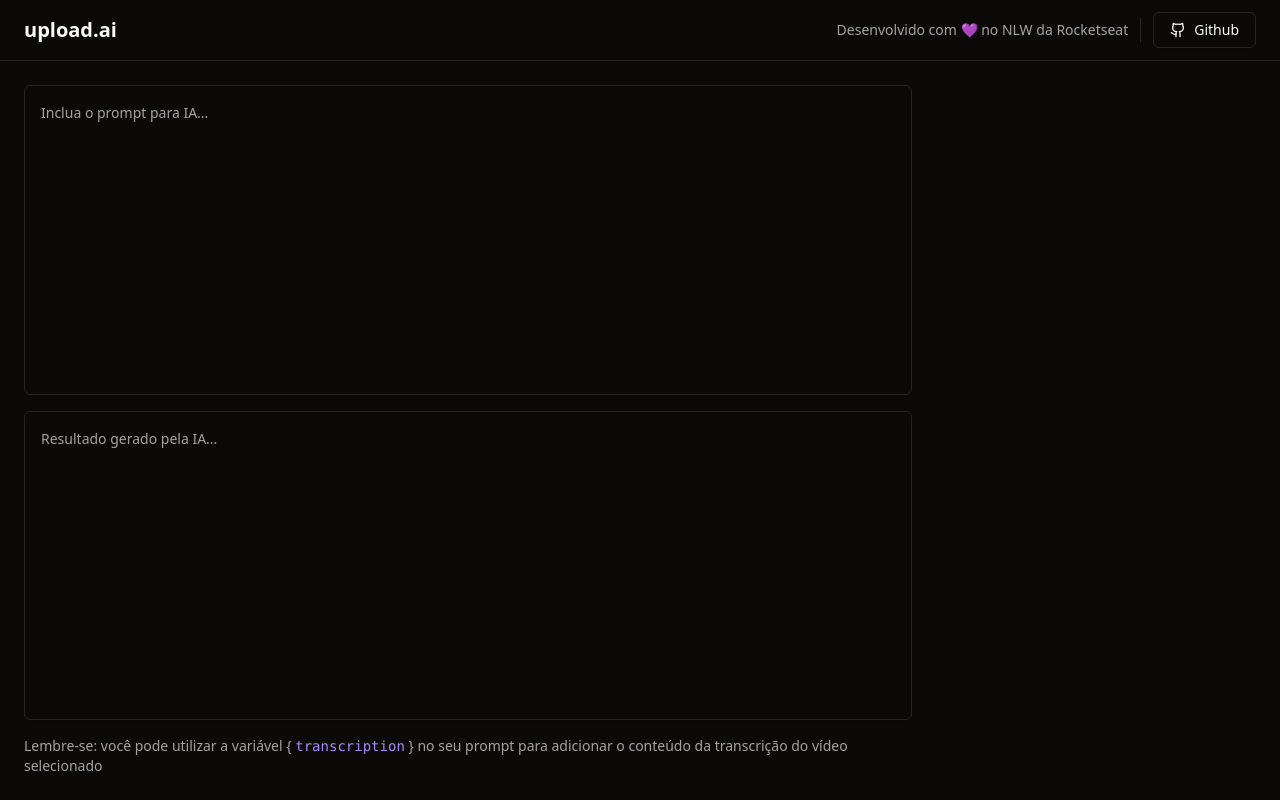
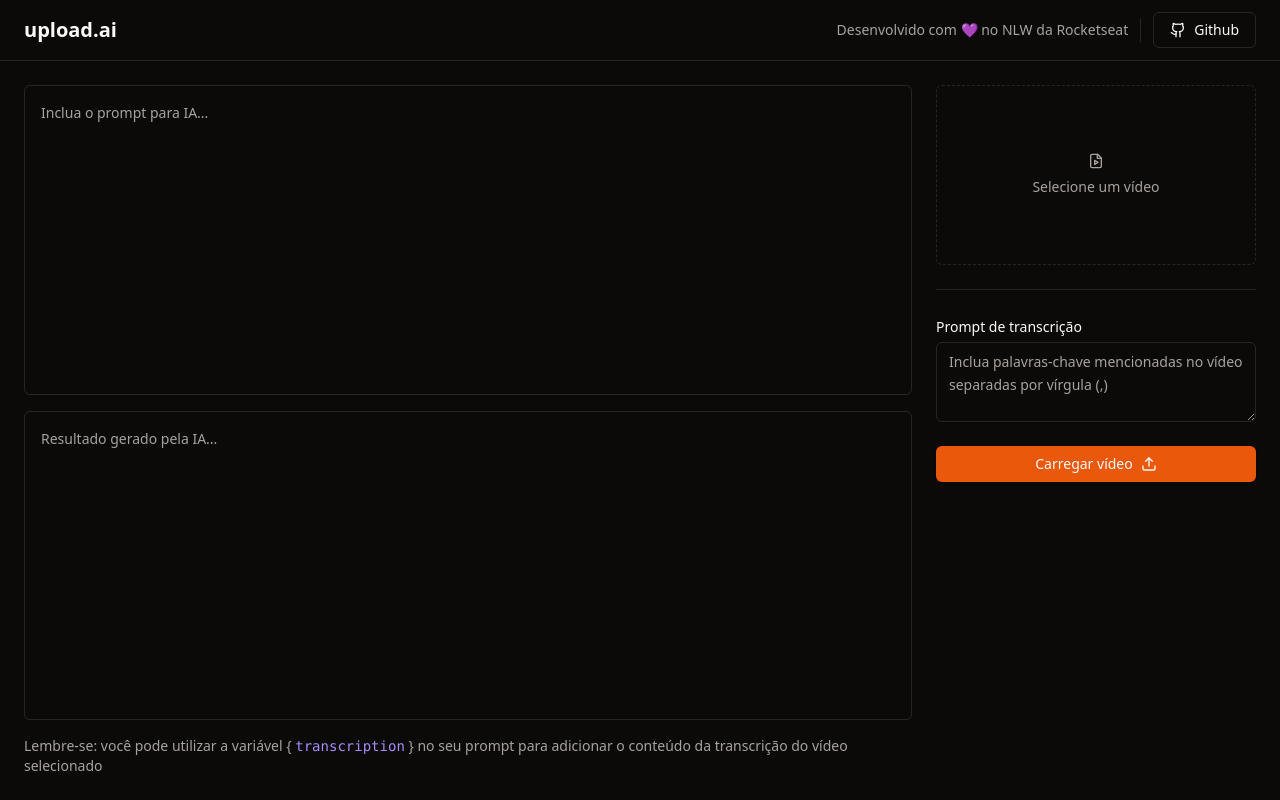
Before and after one commit to caioharuo/upload-ai, a React (Vite) app in the folder upload-ai-web/: page / in a window 1280 px wide. Built offline with nearby package versions, Linux system fonts and the light colour scheme.

Commit message:
create video form

```diff
--- a/upload-ai-web/package.json
+++ b/upload-ai-web/package.json
@@ -11,6 +11,7 @@
   },
   "dependencies": {
     "@radix-ui/react-icons": "^1.3.0",
+    "@radix-ui/react-label": "^2.0.2",
     "@radix-ui/react-separator": "^1.0.3",
     "@radix-ui/react-slot": "^1.0.2",
     "class-variance-authority": "^0.7.0",
--- a/upload-ai-web/src/App.tsx
+++ b/upload-ai-web/src/App.tsx
@@ -1,7 +1,8 @@
-import { Github } from 'lucide-react';
+import { FileVideo, Github, Upload } from 'lucide-react';
 import { Button } from './components/ui/button';
 import { Separator } from './components/ui/separator';
 import { Textarea } from './components/ui/textarea';
+import { Label } from './components/ui/label';
 
 export function App() {
   return (
@@ -44,7 +45,44 @@ export function App() {
             vídeo selecionado
           </p>
         </div>
-        <aside className="w-80"></aside>
+
+        <aside className="w-80 space-y-6">
+          <form className="space-y-6">
+            <label
+              htmlFor="video"
+              className="border border-dashed flex rounded-md aspect-video cursor-pointer text-sm flex-col gap-2 items-center justify-center text-muted-foreground transition-colors hover:bg-white/5"
+            >
+              <FileVideo className="w-4 h-4" />
+              Selecione um vídeo
+            </label>
+
+            <input
+              type="file"
+              name="video"
+              id="video"
+              accept="video/mp4"
+              className="sr-only"
+            />
+
+            <Separator />
+
+            <div className="space-y-1">
+              <Label htmlFor="transcription_prompt">
+                Prompt de transcrição
+              </Label>
+              <Textarea
+                id="transcription_prompt"
+                className="min-h-20 leading-relaxed"
+                placeholder="Inclua palavras-chave mencionadas no vídeo separadas por vírgula (,)"
+              />
+            </div>
+
+            <Button type="submit" className="w-full">
+              Carregar vídeo
+              <Upload className="w-4 h-4 ml-2" />
+            </Button>
+          </form>
+        </aside>
       </main>
     </div>
   );
--- /dev/null
+++ b/upload-ai-web/src/components/ui/label.tsx
@@ -0,0 +1,24 @@
+import * as React from "react"
+import * as LabelPrimitive from "@radix-ui/react-label"
+import { cva, type VariantProps } from "class-variance-authority"
+
+import { cn } from "@/lib/utils"
+
+const labelVariants = cva(
+  "text-sm font-medium leading-none peer-disabled:cursor-not-allowed peer-disabled:opacity-70"
+)
+
+const Label = React.forwardRef<
+  React.ElementRef<typeof LabelPrimitive.Root>,
+  React.ComponentPropsWithoutRef<typeof LabelPrimitive.Root> &
+    VariantProps<typeof labelVariants>
+>(({ className, ...props }, ref) => (
+  <LabelPrimitive.Root
+    ref={ref}
+    className={cn(labelVariants(), className)}
+    {...props}
+  />
+))
+Label.displayName = LabelPrimitive.Root.displayName
+
+export { Label }
```
Also changed, not shown: 1 other file (tests, documents, lock files or other folders).
